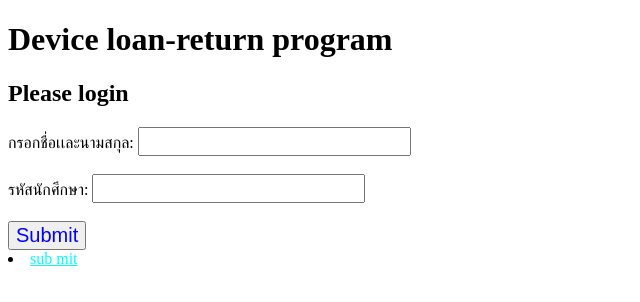
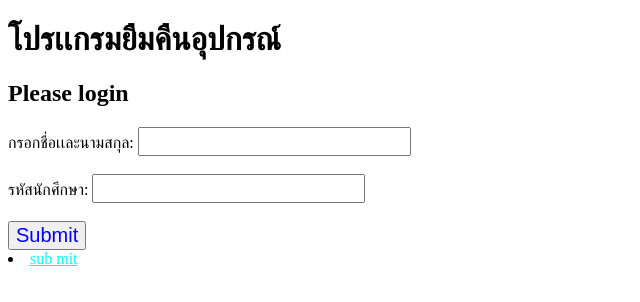
Before and after one commit to norapatsm/borrow-return-equipment, a website: page First_page.html in a window 1280 px wide. Shown: the whole page, without its empty margins (0-640 px from the left). Drawn offline with Linux system fonts and the light colour scheme.

Commit message:
change to thai

```diff
--- a/First_page.html
+++ b/First_page.html
@@ -13,7 +13,7 @@
   </style>
 </head>
 <body>
-  <h1>Device loan-return program</h1>
+  <h1>โปรเเกรมยืมคืนอุปกรณ์</h1>
   <h2>Please login</h2>
   <form onsubmit="return validateForm()">
     <label for="firstname-surname">กรอกชื่อเเละนามสกุล:</label>
```
